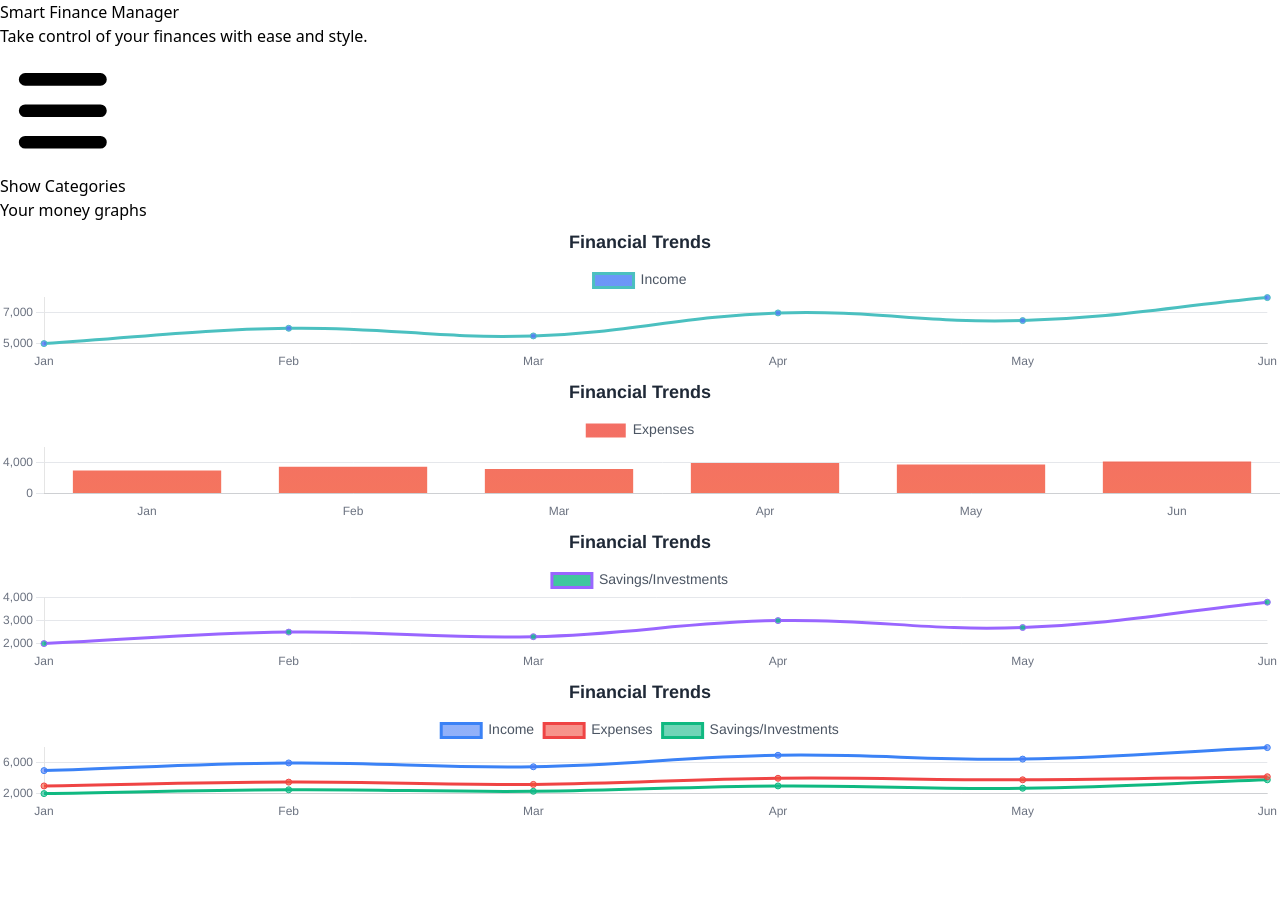
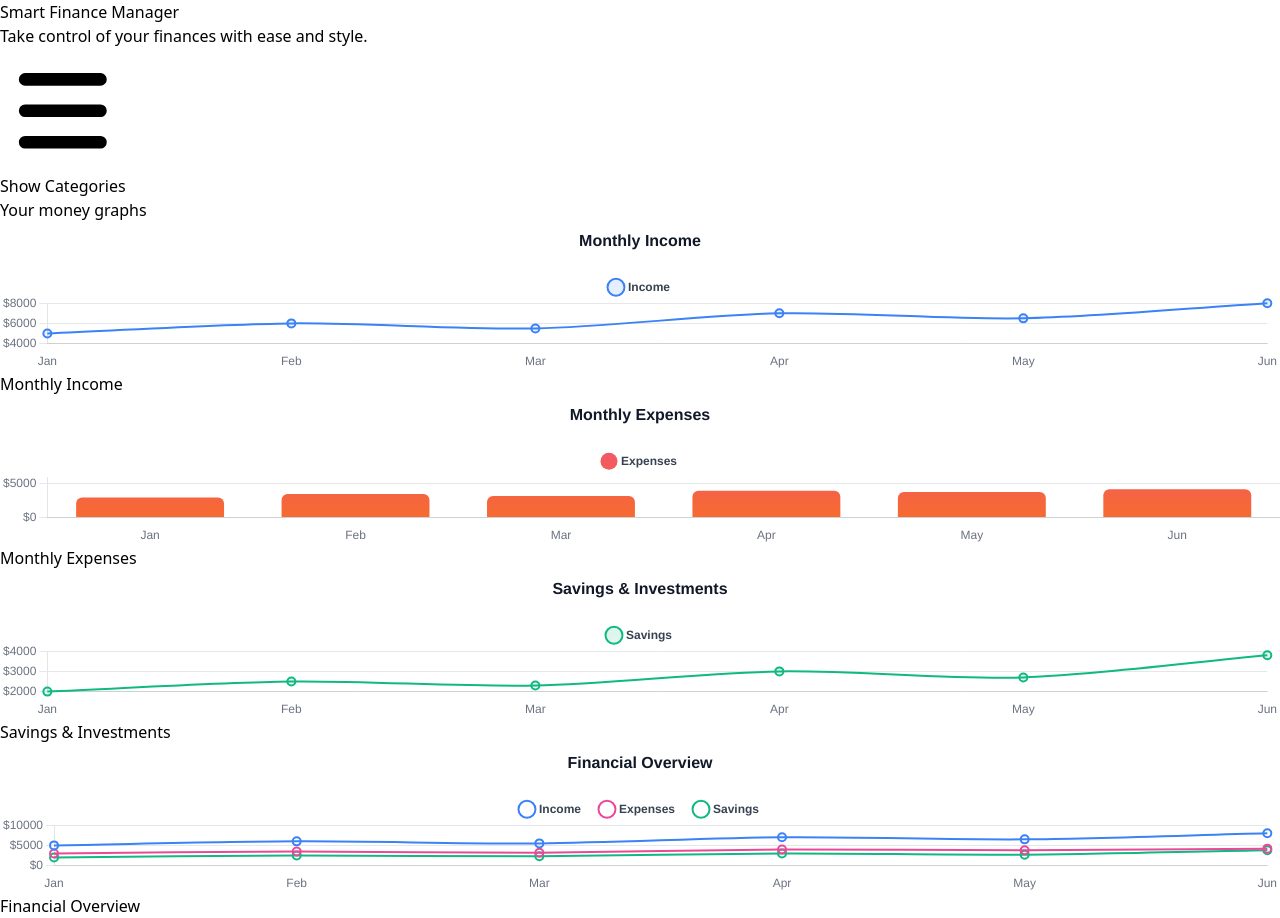
Before and after one commit to gitcat456/smart-finance, a React (Vite) app: page /page in a window 1280 px wide. Before the commit the page ends 822 px from the top, so only its background shows below. Built offline with nearby package versions, Linux system fonts and the light colour scheme.

Commit message:
redesign the chart components with improved UI/UX

```diff
--- a/src/assets/charts.jsx
+++ b/src/assets/charts.jsx
@@ -12,7 +12,6 @@ import {
   Legend,
 } from 'chart.js';
 
-// Register Chart.js components
 ChartJS.register(
   CategoryScale,
   LinearScale,
@@ -25,187 +24,237 @@ ChartJS.register(
 );
 
 const Charts = () => {
-  // Sample data
   const months = ['Jan', 'Feb', 'Mar', 'Apr', 'May', 'Jun'];
   const incomeData = [5000, 6000, 5500, 7000, 6500, 8000];
   const expensesData = [3000, 3500, 3200, 4000, 3800, 4200];
   const savingsData = [2000, 2500, 2300, 3000, 2700, 3800];
 
-  // Gradient function
   const createGradient = (ctx, color1, color2) => {
-    if (!ctx || !ctx.canvas) return color1; // Fallback if canvas context is not available
-    const gradient = ctx.createLinearGradient(0, 0, 0, 400);
+    if (!ctx || !ctx.canvas) return color1;
+    const gradient = ctx.createLinearGradient(0, 0, 0, ctx.canvas.height);
     gradient.addColorStop(0, color1);
     gradient.addColorStop(1, color2);
     return gradient;
   };
 
-  // Income Chart Data (Blue to Violet)
-  const incomeChartData = {
-    labels: months,
-    datasets: [
-      {
-        label: 'Income',
-        data: incomeData,
-        borderColor: 'rgba(75, 192, 192, 1)',
-        backgroundColor: (context) => {
-          const chart = context.chart;
-          const { ctx } = chart;
-          return createGradient(ctx, 'rgba(59, 130, 246, 0.8)', 'rgba(139, 92, 246, 0.8)'); // Blue to Violet
-        },
-        fill: true,
-        tension: 0.4,
-      },
-    ],
-  };
-
-  // Expenses Chart Data (Red to Orange)
-  const expensesChartData = {
-    labels: months,
-    datasets: [
-      {
-        label: 'Expenses',
-        data: expensesData,
-        borderColor: 'rgba(255, 99, 132, 1)',
-        backgroundColor: (context) => {
-          const chart = context.chart;
-          const { ctx } = chart;
-          return createGradient(ctx, 'rgba(239, 68, 68, 0.8)', 'rgba(249, 115, 22, 0.8)'); // Red to Orange
-        },
-        fill: true,
-        tension: 0.4,
-      },
-    ],
-  };
-
-  // Savings/Investments Chart Data (Green to Teal)
-  const savingsChartData = {
-    labels: months,
-    datasets: [
-      {
-        label: 'Savings/Investments',
-        data: savingsData,
-        borderColor: 'rgba(153, 102, 255, 1)',
-        backgroundColor: (context) => {
-          const chart = context.chart;
-          const { ctx } = chart;
-          return createGradient(ctx, 'rgba(16, 185, 129, 0.8)', 'rgba(20, 184, 166, 0.8)'); // Green to Teal
-        },
-        fill: true,
-        tension: 0.4,
-      },
-    ],
-  };
-
-  // Trends Chart Data (Integrated with Unique Gradients)
-  const trendsChartData = {
-    labels: months,
-    datasets: [
-      {
-        label: 'Income',
-        data: incomeData,
-        borderColor: 'rgba(59, 130, 246, 1)', // Blue
-        backgroundColor: (context) => {
-          const chart = context.chart;
-          const { ctx } = chart;
-          return createGradient(ctx, 'rgba(59, 130, 246, 0.6)', 'rgba(139, 92, 246, 0.6)'); // Blue to Violet
-        },
-        fill: true,
-        tension: 0.4,
-      },
-      {
-        label: 'Expenses',
-        data: expensesData,
-        borderColor: 'rgba(239, 68, 68, 1)', // Red
-        backgroundColor: (context) => {
-          const chart = context.chart;
-          const { ctx } = chart;
-          return createGradient(ctx, 'rgba(239, 68, 68, 0.6)', 'rgba(249, 115, 22, 0.6)'); // Red to Orange
-        },
-        fill: true,
-        tension: 0.4,
-      },
-      {
-        label: 'Savings/Investments',
-        data: savingsData,
-        borderColor: 'rgba(16, 185, 129, 1)', // Green
-        backgroundColor: (context) => {
-          const chart = context.chart;
-          const { ctx } = chart;
-          return createGradient(ctx, 'rgba(16, 185, 129, 0.6)', 'rgba(20, 184, 166, 0.6)'); // Green to Teal
-        },
-        fill: true,
-        tension: 0.4,
-      },
-    ],
-  };
-
-  // Chart options
-  const chartOptions = {
+  const baseOptions = {
     responsive: true,
     maintainAspectRatio: false,
     plugins: {
       legend: {
         position: 'top',
         labels: {
-          color: '#4B5563', // Gray-600
+          color: '#374151',
           font: {
-            size: 14,
-            weight: '500',
+            size: 12,
+            weight: '600',
           },
+          padding: 20,
+          usePointStyle: true,
+          pointStyle: 'circle'
+        }
+      },
+      tooltip: {
+        backgroundColor: '#1F2937',
+        titleFont: {
+          size: 14,
+          weight: '600'
         },
-      },
-      title: {
-        display: true,
-        text: 'Financial Trends',
-        color: '#1F2937', // Gray-800
-        font: {
-          size: 18,
-          weight: 'bold',
+        bodyFont: {
+          size: 12
         },
-      },
+        padding: 12,
+        usePointStyle: true,
+        cornerRadius: 8
+      }
     },
     scales: {
       x: {
         grid: {
           display: false,
+          drawBorder: false
         },
         ticks: {
-          color: '#6B7280', // Gray-500
-        },
+          color: '#6B7280'
+        }
       },
       y: {
         grid: {
-          color: '#E5E7EB', // Gray-200
+          color: '#E5E7EB',
+          drawBorder: false
         },
         ticks: {
-          color: '#6B7280', // Gray-500
-        },
+          color: '#6B7280',
+          callback: (value) => `$${value}`
+        }
+      }
+    },
+    elements: {
+      point: {
+        radius: 4,
+        hoverRadius: 6,
+        backgroundColor: '#FFFFFF',
+        borderWidth: 2
       },
-    },
+      line: {
+        tension: 0.3,
+        borderWidth: 2
+      },
+      bar: {
+        borderRadius: 6,
+        borderSkipped: 'bottom'
+      }
+    }
   };
 
+  const charts = [
+    {
+      type: 'line',
+      title: 'Monthly Income',
+      data: {
+        labels: months,
+        datasets: [{
+          label: 'Income',
+          data: incomeData,
+          borderColor: '#3B82F6',
+          backgroundColor: (ctx) => createGradient(ctx.chart.ctx, 'rgba(59, 130, 246, 0.2)', 'rgba(59, 130, 246, 0.05)'),
+          fill: true
+        }]
+      },
+      options: {
+        ...baseOptions,
+        plugins: {
+          ...baseOptions.plugins,
+          title: {
+            display: true,
+            text: 'Monthly Income',
+            color: '#111827',
+            font: {
+              size: 16,
+              weight: '700'
+            }
+          }
+        }
+      }
+    },
+    {
+      type: 'bar',
+      title: 'Monthly Expenses',
+      data: {
+        labels: months,
+        datasets: [{
+          label: 'Expenses',
+          data: expensesData,
+          backgroundColor: (ctx) => createGradient(ctx.chart.ctx, '#EC4899', '#F97316'),
+          borderColor: (ctx) => createGradient(ctx.chart.ctx, '#EC4899', '#F97316'),
+          borderWidth: 0
+        }]
+      },
+      options: {
+        ...baseOptions,
+        plugins: {
+          ...baseOptions.plugins,
+          title: {
+            display: true,
+            text: 'Monthly Expenses',
+            color: '#111827',
+            font: {
+              size: 16,
+              weight: '700'
+            }
+          }
+        }
+      }
+    },
+    {
+      type: 'line',
+      title: 'Savings & Investments',
+      data: {
+        labels: months,
+        datasets: [{
+          label: 'Savings',
+          data: savingsData,
+          borderColor: '#10B981',
+          backgroundColor: (ctx) => createGradient(ctx.chart.ctx, 'rgba(16, 185, 129, 0.2)', 'rgba(16, 185, 129, 0.05)'),
+          fill: true
+        }]
+      },
+      options: {
+        ...baseOptions,
+        plugins: {
+          ...baseOptions.plugins,
+          title: {
+            display: true,
+            text: 'Savings & Investments',
+            color: '#111827',
+            font: {
+              size: 16,
+              weight: '700'
+            }
+          }
+        }
+      }
+    },
+    {
+      type: 'line',
+      title: 'Financial Overview',
+      data: {
+        labels: months,
+        datasets: [
+          {
+            label: 'Income',
+            data: incomeData,
+            borderColor: '#3B82F6',
+            backgroundColor: 'transparent'
+          },
+          {
+            label: 'Expenses',
+            data: expensesData,
+            borderColor: '#EC4899',
+            backgroundColor: 'transparent'
+          },
+          {
+            label: 'Savings',
+            data: savingsData,
+            borderColor: '#10B981',
+            backgroundColor: 'transparent'
+          }
+        ]
+      },
+      options: {
+        ...baseOptions,
+        plugins: {
+          ...baseOptions.plugins,
+          title: {
+            display: true,
+            text: 'Financial Overview',
+            color: '#111827',
+            font: {
+              size: 16,
+              weight: '700'
+            }
+          }
+        }
+      }
+    }
+  ];
+
   return (
-    <div className="space-y-8 p-6">
-      {/* Income Chart */}
-      <div className="h-96">
-        <Line data={incomeChartData} options={chartOptions} />
-      </div>
-
-      {/* Expenses Chart */}
-      <div className="h-96">
-        <Bar data={expensesChartData} options={chartOptions} />
-      </div>
-
-      {/* Savings/Investments Chart */}
-      <div className="h-96">
-        <Line data={savingsChartData} options={chartOptions} />
-      </div>
-
-      {/* Trends Chart */}
-      <div className="h-96">
-        <Line data={trendsChartData} options={chartOptions} />
-      </div>
+    <div className="grid grid-cols-1 lg:grid-cols-2 gap-6 p-6 bg-gray-50 rounded-xl">
+      {charts.map((chart, index) => (
+        <div key={index} className="bg-white p-6 rounded-xl shadow-sm hover:shadow-md transition-shadow">
+          <div className="h-80">
+            {chart.type === 'line' ? (
+              <Line data={chart.data} options={chart.options} />
+            ) : (
+              <Bar data={chart.data} options={chart.options} />
+            )}
+          </div>
+          <div className="mt-4 text-center">
+            <h3 className="text-lg font-semibold text-gray-800">{chart.title}</h3>
+          </div>
+        </div>
+      ))}
     </div>
   );
 };
```
